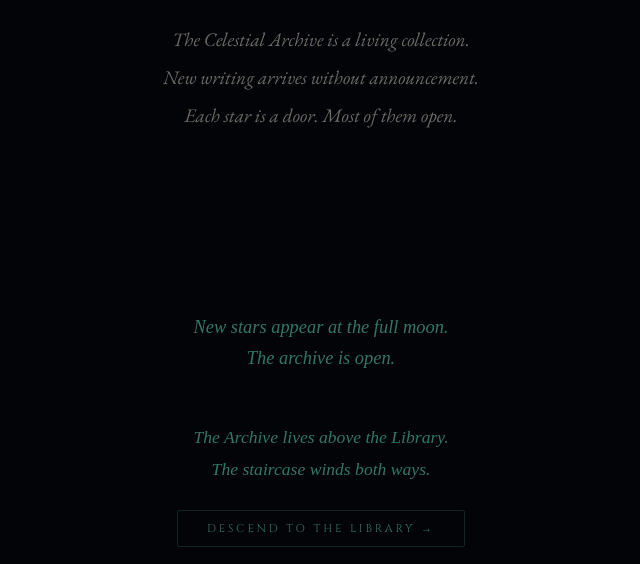
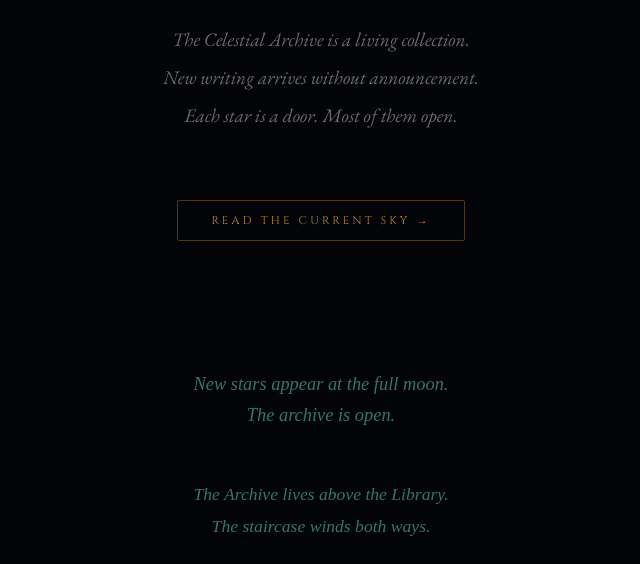
Before and after one commit to maisoncache/maisoncache, a plain HTML site: page celestial-archive.html in a window 1280 px wide. Shown: the part 1851-2415 px from the top of the page, without its empty margins (319-959 px from the left). Drawn offline with nearby package versions, Linux system fonts and the light colour scheme; animation ran at ten frames a second; a web font is replaced by a local one.

Commit message:
Add door from Celestial Archive room to the living archive page

```diff
--- a/celestial-archive.html
+++ b/celestial-archive.html
@@ -892,6 +892,11 @@
         New writing arrives without announcement.<br>
         Each star is a door. Most of them open.
       </p>
+      <a href="https://maison-cache.ghost.io/the-celestial-archive/" target="_blank" rel="noopener noreferrer"
+         style="display:inline-block;margin-top:1rem;text-decoration:none;padding:0.75rem 2.1rem;font-family:'Cinzel',serif;font-size:0.7rem;letter-spacing:0.28em;text-transform:uppercase;color:#c4882a;border:1px solid rgba(196,136,42,0.4);border-radius:2px;transition:all 0.3s ease"
+         onmouseenter="setStatus('the sky is charted')" onmouseleave="setStatus('the archive breathes')">
+        Read the current sky →
+      </a>
     </section>
 
     <!-- ══ FULL MOON NOTE ══ -->
```
